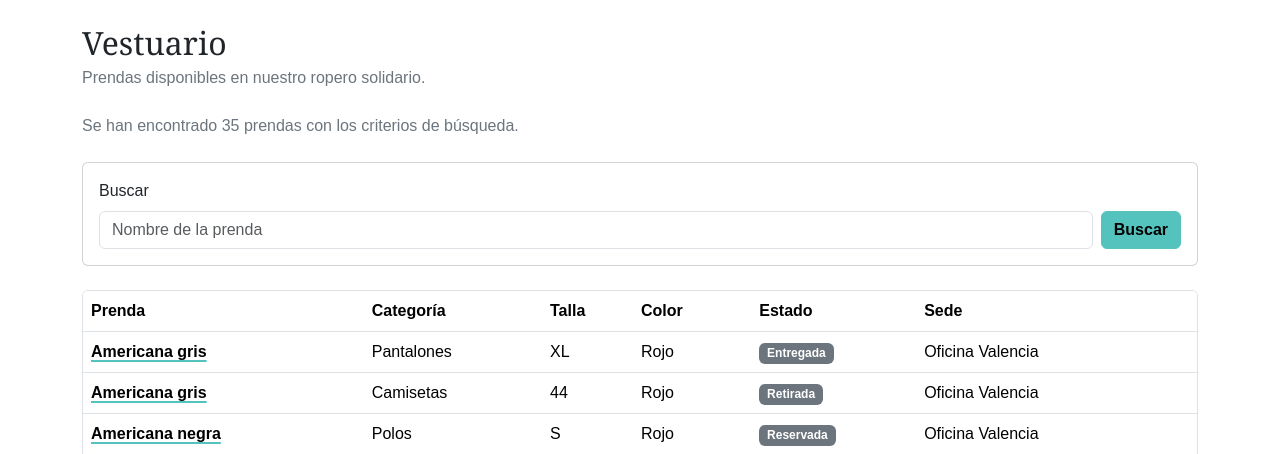
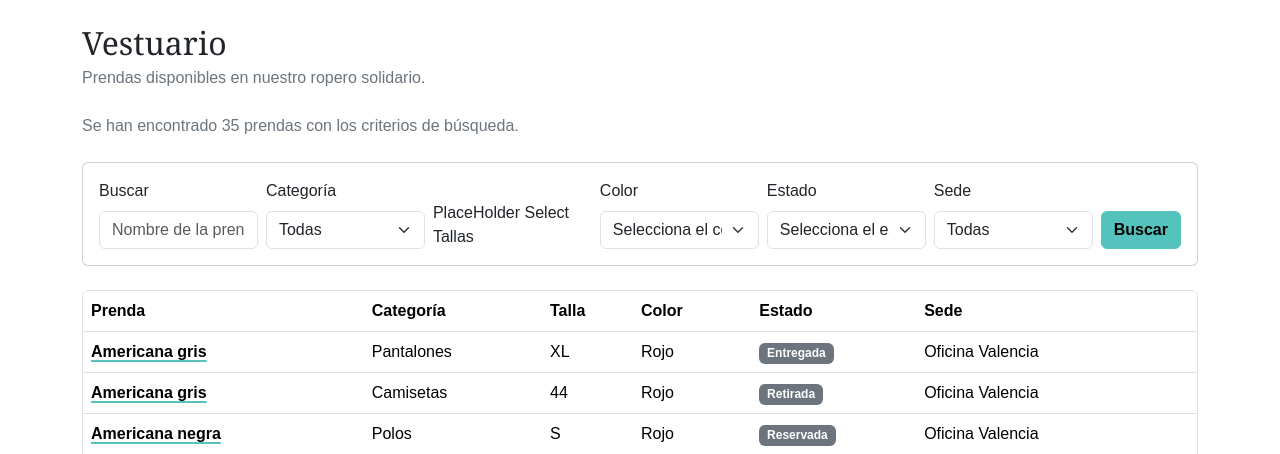
Before and after one commit to certidevs/g1_aspnet, an ASP.NET Core app: page /ClothingItems in a window 1280 px wide. Shown: the part 61-515 px from the top of the page. Run offline with ASP.NET Core 8, Linux system fonts and the light colour scheme; data comes from the database, SQL or seed files in the repository; some libraries are stand-ins or nearby versions.

Commit message:
#15 #16 Filtros en ClothingItems, falta filtro tallas y crear metodos para cargar los enums y así poder controlar los placeholders y que se muestren por defecto

```diff
--- a/Controllers/ClothingItemsController.cs
+++ b/Controllers/ClothingItemsController.cs
@@ -18,31 +18,40 @@ public class ClothingItemsController : Controller
         this.context = context;
     }
 
-    public IActionResult Index(string? search,
-        ClothingColor? color,
-        ClothingMaterial? Material,
-        SizeType? SizeType,
-        string? Size,
-        ItemCondition? Condition,
-        ItemStatus? Status,
-        string? sortBy = "name",
-        bool sortDescending = false)
+    public IActionResult Index(ClothingColor? color,
+        ClothingMaterial? material,
+        ItemCondition? condition,
+        ItemStatus? status,
+        string size = "",
+        int locationId = 0,
+        int categoryId = 0,
+        string search = "",
+        string sortBy = "name",
+        bool sortDescending = false,
+        string returnTo = "",
+        int returnToId = 0)
     {
+
+        // Limpiar
+
+        // Conservar la búsqueda tal como la introduce el usuario en el Viewbag antes de limpiarla
         ViewBag.Search = search;
+        search = search.Trim();
 
         string[] validSortBy = {"name", "category", "size", "color", "state", "location"};
-        sortBy = sortBy?.ToLower();
-        if (sortBy is null | !validSortBy.Contains(sortBy))
-        {
-            sortBy = validSortBy[0];
-        }
+        sortBy = !validSortBy.Contains(sortBy.ToLower()) ? validSortBy[0] : sortBy.ToLower();
 
-        ViewBag.sortBy = sortBy;
-        ViewBag.sortDescending = sortDescending;
+        ViewBag.SortBy = sortBy;
+        ViewBag.SortDescending = sortDescending;
 
-        // TODO: ¿Filtrar por periodo en el que está libre
-        // TODO: ¿Valores por defecto de Condition y Status?
-        // TODO: ¿Filtrar por Location debe llegar parametro LocationId (o es un objeto tipo location)?
+        string[] validReturnTo ={"index", "donation", "category"};
+        returnTo = !validReturnTo.Contains(returnTo.ToLower()) ? validReturnTo[0] : returnTo.ToLower();
+
+        ViewBag.ReturnTo = returnTo;
+        ViewBag.ReturnToId = returnToId;
+
+        // Filtrar
+
         var query = context.ClothingItems.AsQueryable();
 
         if (!string.IsNullOrWhiteSpace(search))
@@ -50,11 +59,48 @@ public class ClothingItemsController : Controller
             query = query.Where(i => i.Name.ToLower().Contains(search.Trim().ToLower()));
         }
 
+        if (categoryId > 0)
+        {
+            query = query.Where(i => i.CategoryId == categoryId);
+            ViewBag.CategoryId = categoryId;
+        }
+
+        if (color is not null)
+        {
+            query = query.Where(i => i.Color == color);
+        }
+
+        if (material is not null)
+        {
+            query = query.Where(i => i.Material == material);
+        }
+
+        if (!string.IsNullOrWhiteSpace(size))
+        {
+            query = query.Where(i => i.Size == size);
+        }
+
+        if (condition is not null)
+        {
+            query = query.Where(i => i.Condition == condition);
+        }
+
+        if (status is not null)
+        {
+            query = query.Where(i => i.Status == status);
+        }
+
+        if (locationId > 0)
+        {
+            query = query.Where(i => i.LocationId == locationId);
+        }
+
+        // Ordenar
+
         query = query
             .Include(i => i.Category)
             .Include(i => i.Location)
             .Include(i => i.Donation);
-
 
         query = sortBy switch
         {
@@ -80,6 +126,16 @@ public class ClothingItemsController : Controller
 
         var clothingItems = query.ToList();
 
+        // Options para el formulario de filtrado
+        LoadCategories("Todas", categoryId.ToString());
+        LoadLocations("Todas", locationId.ToString());
+
+        // TODO: crear LoadSizes con las tallas de la query
+
+        // TODO: Borrar tests metidos en ViewBag
+        ViewBag.color = color;
+        ViewBag.status = status;
+
         return View(clothingItems);
     }
 
@@ -98,11 +154,7 @@ public class ClothingItemsController : Controller
         }
 
         ViewBag.ReturnToDonation = returnToDonation;
-
-            return View(clothingItem);
-
-
-
+        return View(clothingItem);
     }
 
     [Authorize(Roles = RoleNames.Admin)]
@@ -115,9 +167,9 @@ public class ClothingItemsController : Controller
             clothingItem.DonationId = donationId;
         }
 
-        LoadDonations();
-        LoadLocations();
-        LoadCategories();
+        LoadDonations("Selecciona la donacion");
+        LoadLocations("Selecciona la sede");
+        LoadCategories("Selecciona la categoria");
         ViewBag.ReturnToDonation = returnToDonation;
 
         return View("Form", clothingItem);
@@ -130,9 +182,9 @@ public class ClothingItemsController : Controller
         if (!ModelState.IsValid)
         {
             // Hay que volver a cargar los desplegables, o el formulario reaparece sin opciones.
-            LoadDonations();
-            LoadLocations();
-            LoadCategories();
+            LoadDonations("Selecciona la donacion");
+            LoadLocations("Selecciona la sede");
+            LoadCategories("Selecciona la categoria");
             return View("Form", clothingItem);
         }
 
@@ -162,9 +214,9 @@ public class ClothingItemsController : Controller
             return NotFound();
         }
 
-        LoadDonations();
-        LoadLocations();
-        LoadCategories();
+        LoadDonations("Selecciona la donacion");
+        LoadLocations("Selecciona la sede");
+        LoadCategories("Selecciona la categoria");
         ViewBag.ReturnToDonation = returnToDonation;
 
             return View("Form", clothingItem);
@@ -197,54 +249,60 @@ public class ClothingItemsController : Controller
 
     }
 
-    private void LoadDonations()
+    private void LoadCategories(string placeHolder = "", string selectedItemId = "")
     {
-        var donations = context.Donations.OrderByDescending(d => d.DonatedAt).ToList();
-
-        var donationOptions = donations.Select(d => new
-        {
-            Id = d.Id,
-            Name = $"{d.DonorName} ({d.DonatedAt.ToString("dd-MM-yyyy")})"
-        });
+        var categories = context.Categories
+            .OrderBy(c => c.Name)
+            .ToList();
 
         var placeholderOption = new SelectListItem
         {
             Value = "",
-            Text = "Selecciona la donación de origen",
+            Text = placeHolder,
         };
 
-        ViewBag.Donations = new SelectList(donationOptions, "Id", "Name")
-        .Prepend(placeholderOption);
+        ViewBag.Categories = new SelectList(categories, "Id", "Name", selectedItemId)
+            .Prepend(placeholderOption);
     }
 
-    private void LoadLocations()
+    private void LoadDonations(string placeHolder = "", string selectedItemId = "")
     {
-        var locations = context.Locations
-        .Where(l => l.IsActive)
-        .OrderBy(l => l.Name)
-        .ToList();
+        var donations = context.Donations
+            .Include(d => d.Location)
+            .OrderByDescending(d => d.DonatedAt)
+            .ThenBy(d => d.Location!.Name)
+            .Select(d => new
+                {
+                    Id = d.Id,
+                    Name = $"{d.DonorName} ({d.Location!.Name} {d.DonatedAt.ToString("dd-MM-yyyy")})"
+                })
+            .ToList();
 
         var placeholderOption = new SelectListItem
         {
             Value = "",
-            Text = "Selecciona la sede",
+            Text = placeHolder,
         };
 
-        ViewBag.Locations = new SelectList(locations, "Id", "Name")
-        .Prepend(placeholderOption);
+        ViewBag.Donations = new SelectList(donations, "Id", "Name", selectedItemId)
+            .Prepend(placeholderOption);
     }
 
-    private void LoadCategories()
+    private void LoadLocations(string placeHolder = "", string selectedItemId = "")
     {
-        var categories = context.Categories.OrderBy(c => c.Name).ToList();
+        var locations = context.Locations
+            .Where(l => l.IsActive)
+            .OrderBy(l => l.Name)
+            .ToList();
+
         var placeholderOption = new SelectListItem
         {
             Value = "",
-            Text = "Selecciona la categoría",
+            Text = placeHolder,
         };
 
-        ViewBag.Categories = new SelectList(categories, "Id", "Name")
-        .Prepend(placeholderOption);
+        ViewBag.Locations = new SelectList(locations, "Id", "Name", selectedItemId)
+            .Prepend(placeholderOption);
     }
 
     // TODO (issue #15): Create, Edit, Save y Delete con su vista Form (las vistas, en la issue #16)
--- a/Views/ClothingItems/Index.cshtml
+++ b/Views/ClothingItems/Index.cshtml
@@ -1,3 +1,4 @@
+@using Microsoft.EntityFrameworkCore.Metadata.Internal
 @model List<ClothingItem>
 @{
     ViewData["Title"] = "Vestuario";
@@ -24,6 +25,31 @@
         <div class="col-md">
             <label for="search" class="form-label">Buscar</label>
             <input id="search" name="search" value="@ViewBag.Search" class="form-control" placeholder="Nombre de la prenda" />
+        </div>
+        <div class="col-md">
+            <label class="form-label" for="categoryId">Categoría</label>
+            <select class="form-select" name="categoryId" asp-items="ViewBag.Categories"></select>
+        </div>
+        <div class="col-md">
+            PlaceHolder Select Tallas
+        </div>
+        <div class="col-md">
+            <label class="form-label" for="color">Color</label>
+            <select class="form-select" name="color" asp-items="Html.GetEnumSelectList<ClothingColor>()">
+                <option value="">Selecciona el color</option>
+            </select>
+            @ViewBag.color
+        </div>
+        <div class="col-md">
+            <label class="form-label" for="status">Estado</label>
+            <select class="form-select" name="status" asp-items="Html.GetEnumSelectList<ItemStatus>()">
+                <option value="">Selecciona el estado de la prenda</option>
+            </select>
+            @ViewBag.status
+        </div>
+        <div class="col-md">
+            <label class="form-label" for="locationId">Sede</label>
+            <select class="form-select" name="locationId" asp-items="ViewBag.Locations"></select>
         </div>
         <div class="col-md-auto"><button class="btn btn-primary" type="submit">Buscar</button></div>
     </div>
```
